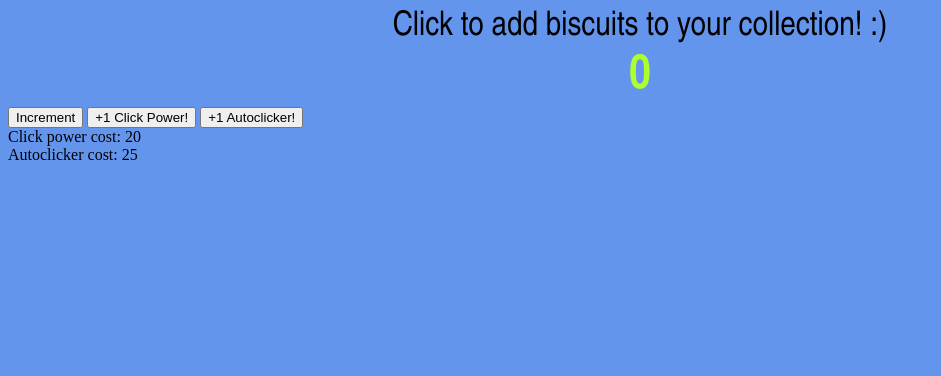
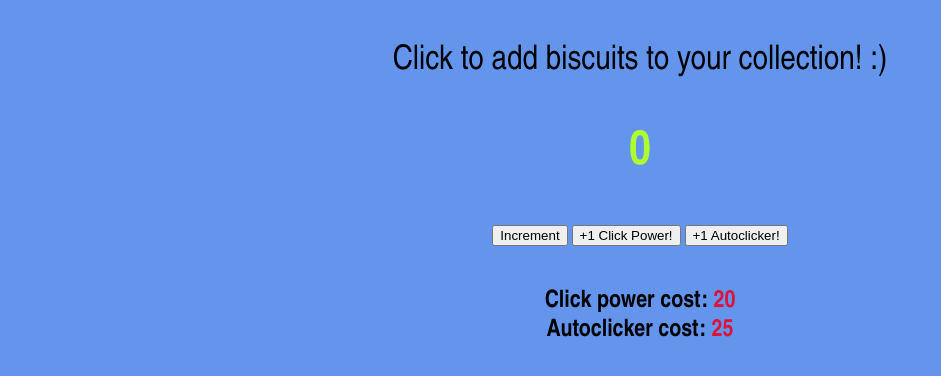
Before and after one commit to captain-nemo-10994/biscuit-clicker, a Flask app: page / in a window 1280 px wide. Shown: the top 376 px of the page, without its empty margins (0-941 px from the left). Run offline with Flask 3, Linux system fonts and the light colour scheme.

Commit message:
Style changes

```diff
--- /dev/null
+++ b/static/css/styles.css
@@ -0,0 +1,40 @@
+body {
+	background-color: CornflowerBlue;
+}
+
+#intro {
+	text-align: center;
+	font-family: "Arial Narrow", sans-serif;
+	font-size: 34px;
+	margin-top: 42px;
+	margin-bottom: 42px;
+}
+
+#status {
+	text-align: center;
+	margin-bottom: 42px;
+}
+
+#biscuits {
+	width: 50%;
+	font-family: "Arial Narrow", sans-serif;
+	font-size: 48px;
+	font-weight: bold;
+	color: GreenYellow;
+}
+
+.costLine {
+	text-align: center;
+	font-family: "Arial Narrow", sans-serif;
+	font-size: 24px;
+	font-weight: bold;
+}
+
+.costVal {
+	color:Crimson;
+}
+
+.button {
+	text-align: center;
+	margin-bottom: 42px;
+}
--- a/templates/index.html
+++ b/templates/index.html
@@ -2,7 +2,7 @@
 
 <head>
     <title>Biscuit Clicker</title>
-    <link rel="stylesheet" href="styles.css">
+    <link rel="stylesheet" href="{{ url_for('static', filename='/css/styles.css') }}">
 </head>
 
 <!-- The main HTML elements -->
@@ -12,11 +12,13 @@
     <div id="status">
         <span id="biscuits"></span>
     </div>
-    <button onclick="increment()">Increment</button>
-    <button onclick="oneUp()">+1 Click Power!</button>
-    <button onclick="autoUp()">+1 Autoclicker!</button>
-    <div id="clickCost">Click power cost: <span id="clickCostVal"></span></div>
-    <div id="autoCost">Autoclicker cost: <span id="autoCostVal"></span></div>
+    <div class="button">
+    	<button onclick="increment()">Increment</button>
+    	<button onclick="oneUp()">+1 Click Power!</button>
+    	<button onclick="autoUp()">+1 Autoclicker!</button>
+    </div>
+    <div class="costLine" id="clickCost">Click power cost: <span class="costVal" id="clickCostVal"></span></div>
+    <div class="costLine" id="autoCost">Autoclicker cost: <span class="costVal" id="autoCostVal"></span></div>
 </body>
 
 <!-- Your code logic (JavaScript) -->
```
